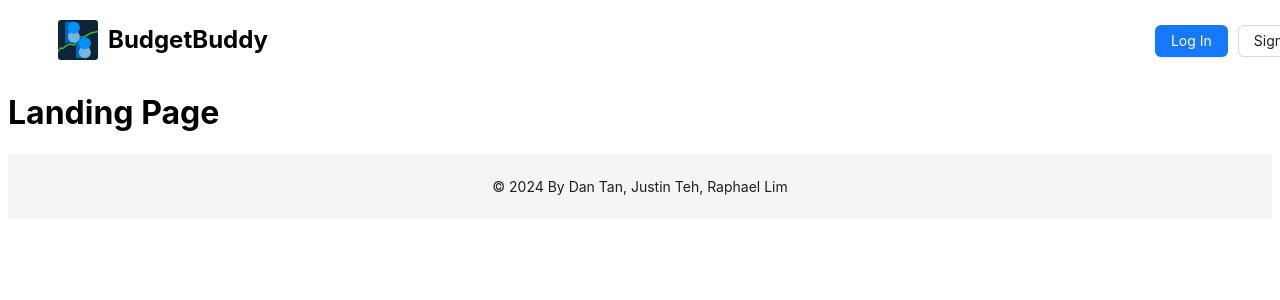
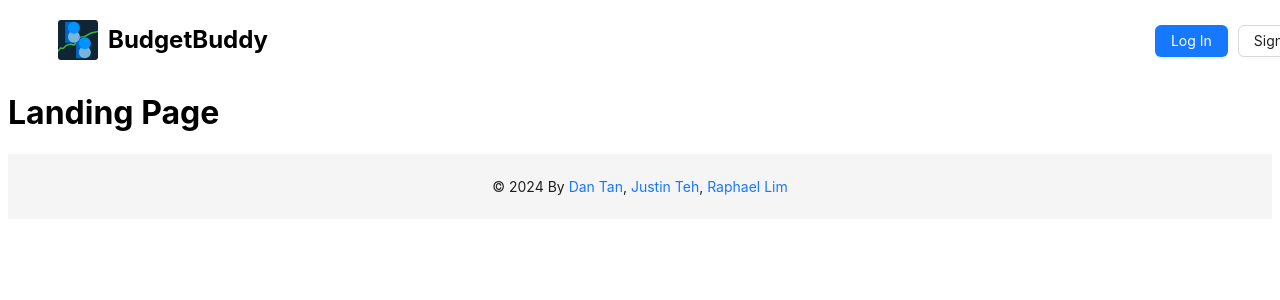
Before and after one commit to d95tan/budgetbuddy, a React (Vite) app: page / in a window 1280 px wide. Shown: the top 300 px of the page. Built offline with nearby package versions, Linux system fonts and the light colour scheme.

Commit message:
feat: added link to github in footer

```diff
--- a/src/main.jsx
+++ b/src/main.jsx
@@ -14,7 +14,7 @@ ReactDOM.createRoot(document.getElementById("root")).render(
           textAlign: "center",
         }}
       >
-        © {new Date().getFullYear()} By Dan Tan, Justin Teh, Raphael Lim
+        © {new Date().getFullYear()} By <a href="https://github.com/d95tan/budgetbuddy" target="_blank" rel="noopener noreferrer">Dan Tan</a>, <a href="https://github.com/justintea" target="_blank" rel="noopener noreferrer">Justin Teh</a>, <a href="https://github.com/kilroyr" target="_blank" rel="noopener noreferrer">Raphael Lim</a>
       </Footer>
   </React.StrictMode>
 );
```
